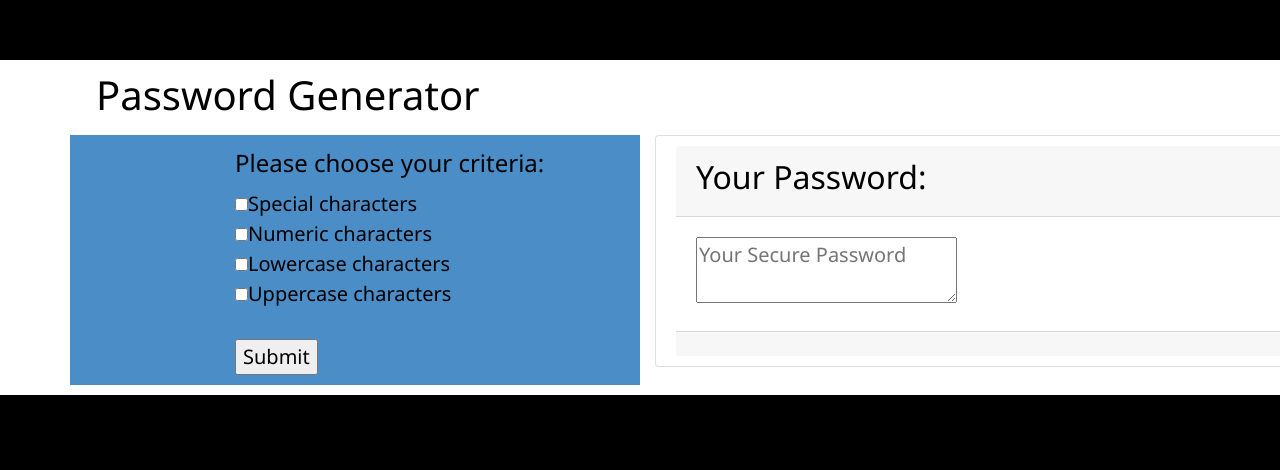
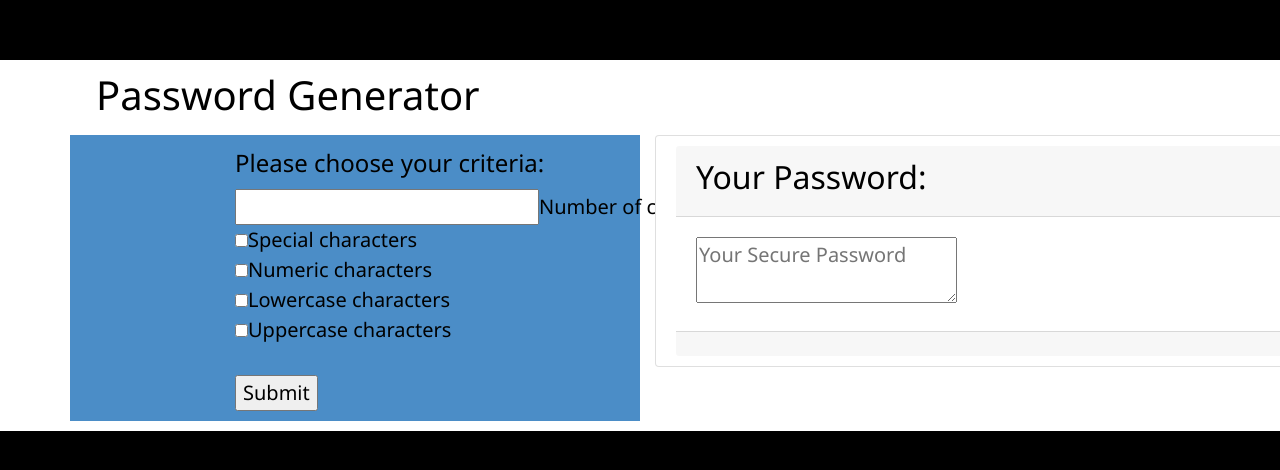
Before and after one commit to kryshtenet/passwordGenerator, a plain HTML site: page index.html in a window 1280 px wide. Shown: the part 240-710 px from the top of the page. Drawn offline with nearby package versions, Linux system fonts and the light colour scheme.

Commit message:
updated html

```diff
--- a/index.html
+++ b/index.html
@@ -21,10 +21,12 @@
                     <div class="row">
                       <div class="criteriaBox col-8 col-md-6">
                         <!--https://html5-tutorial.net/forms/checkboxes/-->
+                        <!--https://www.w3schools.com/html/html_form_input_types.asp-->
                         <div class="criteria-text col-md-12 offset-md-3">
                           <form method="post" action="/Tests/Post">
                             <fieldset>
                             <legend>Please choose your criteria: </legend>
+                            <input type="number" name="lengthOfCharacters" value="criteria" onclick="return ValidateCharSelection();">Number of characters<br>
                             <input type="checkbox" name="specialCharacters" value="criteria" onclick="return ValidateCharSelection();">Special characters<br>
                             <input type="checkbox" name="numericCharacters" value="criteria" onclick="return ValidateCharSelection();">Numeric characters<br>
                             <input type="checkbox" name="lowercaseCharacters" value="criteria" onclick="return ValidateCharSelection();">Lowercase characters<br>
```
